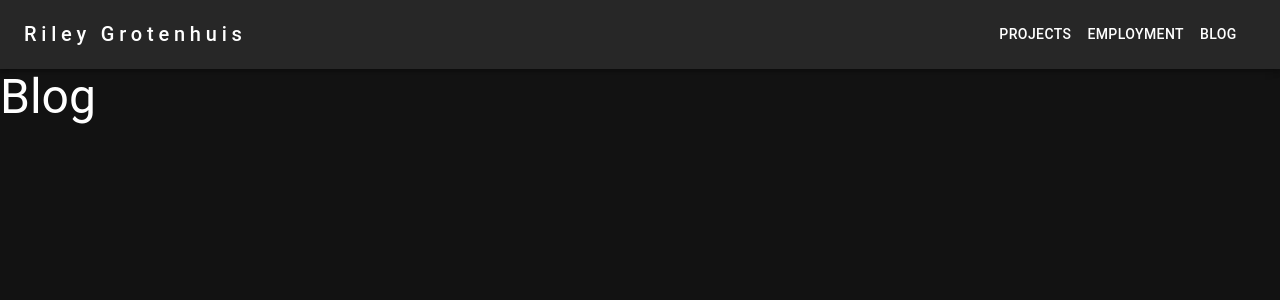
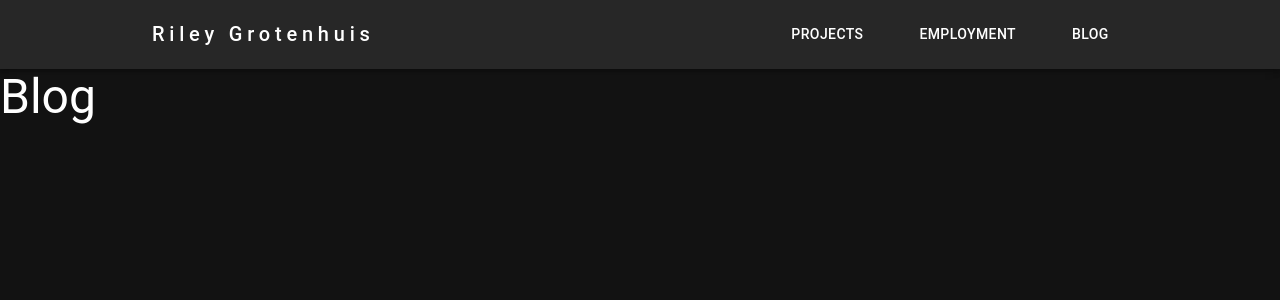
Before and after one commit to rileygrotenhuis/rileygrotenhuis.com, a Next.js app: page /blog in a window 1280 px wide. Shown: the top 300 px of the page. Built offline with nearby package versions, Linux system fonts and the light colour scheme.

Commit message:
fix: improve spacing between navbar components.

```diff
--- a/components/NavigationBar.js
+++ b/components/NavigationBar.js
@@ -31,7 +31,7 @@ export default function NavigationBar() {
 
   return (
     <AppBar position="static">
-        <Container maxWidth="xl">
+        <Container maxWidth="xl" style={{ width: '80%', }}>
             <Toolbar disableGutters>
             <Typography
                 variant="h6"
@@ -133,14 +133,14 @@ export default function NavigationBar() {
                 <Button
                     href="/projects"
                     onClick={handleCloseNavMenu}
-                    sx={{ my: 2, color: 'white', display: 'block' }}
+                    sx={{ mr: 5, my: 2, color: 'white', display: 'block' }}
                 >
                     Projects
                 </Button>
                 <Button
                     href="/employment"
                     onClick={handleCloseNavMenu}
-                    sx={{ my: 2, color: 'white', display: 'block' }}
+                    sx={{ mr: 5, my: 2, color: 'white', display: 'block' }}
                 >
                     Employment
                 </Button>
```
